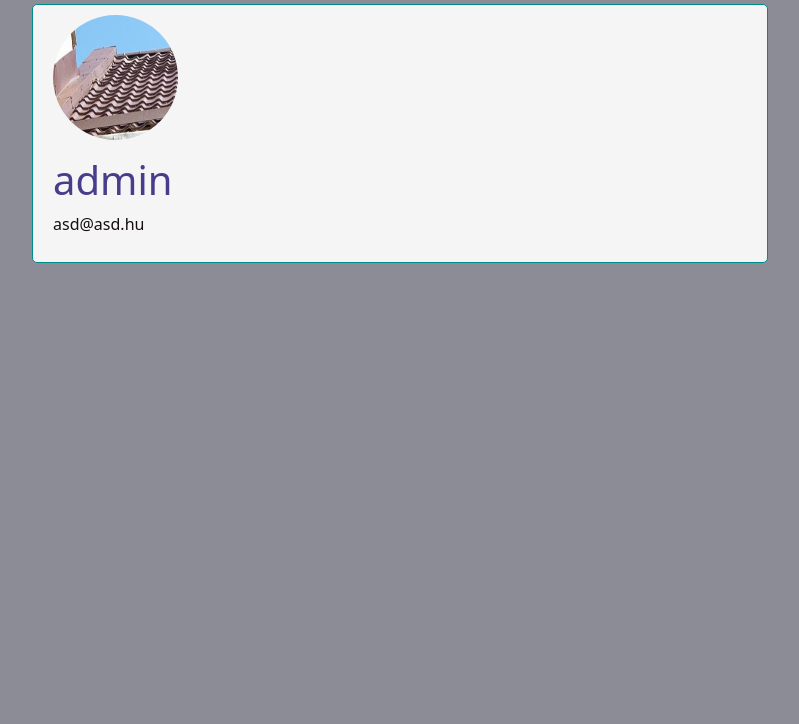
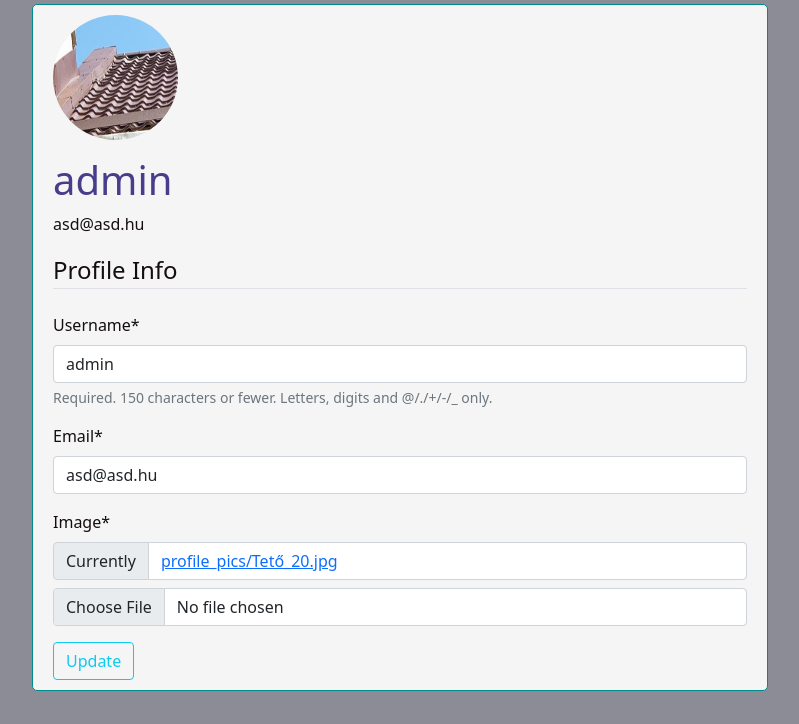
Before and after one commit to ALamros/2022_szeptember_django_ui_tikasz, a Django app: page /profile/ in a window 1280 px wide. Shown: the part 76-800 px from the top of the page, without its empty margins (50-849 px from the left). Run offline with Django 3.2, Linux system fonts and the light colour scheme; a user stored in the database is signed in; data comes from the database, SQL or seed files in the repository; both versions use the stored data as it was after the commit; parts of the project's set-up code (start-up, migrations or seed data) failed here and were passed over; some libraries are stand-ins or nearby versions.

Commit message:
finalize profile page

```diff
--- a/my_blog/templates/user/profile.html
+++ b/my_blog/templates/user/profile.html
@@ -1,4 +1,5 @@
 {% extends 'blog/base.html' %}
+{% load crispy_forms_tags %}
 {% block content %}
     <div class="content-section">
         <div class="media">
@@ -8,5 +9,17 @@
                 <p clas="text-secondary">{{ user.email }}</p>
             </div>
         </div>
+        <form method="post" enctype="multipart/form-data">
+            {% csrf_token %}
+            <fieldset class="form-group">
+                <legend class="border-bottom mb-4">Profile Info</legend>
+                <!-- {{ form.as_p }} -->
+                {{ u_form|crispy }}
+                {{ p_form|crispy }}
+            </fieldset>
+            <div class="form-group">
+                <button class="btn btn-outline-info" type="submit">Update</button>
+            </div>
+        </form>
     </div>
 {% endblock content %}
--- a/my_blog/user_registration/apps.py
+++ b/my_blog/user_registration/apps.py
@@ -4,3 +4,6 @@ from django.apps import AppConfig
 class UserRegistrationConfig(AppConfig):
     default_auto_field = 'django.db.models.BigAutoField'
     name = 'user_registration'
+
+    def ready(self):
+        import user_registration.signals
--- a/my_blog/user_registration/forms.py
+++ b/my_blog/user_registration/forms.py
@@ -2,6 +2,7 @@ from django import forms
 from django import forms
 from django.contrib.auth.models import User
 from django.contrib.auth.forms import UserCreationForm
+from .models import ProfileModel
 
 class UserRegisterForm(UserCreationForm):
     email = forms.EmailField(required=True)
@@ -9,3 +10,15 @@ class UserRegisterForm(UserCreationForm):
     class Meta:
         model = User
         fields = ['username', 'email', 'password1', 'password2']
+
+class UserUpdateForm(forms.ModelForm):
+    email = forms.EmailField()
+
+    class Meta:
+        model = User
+        fields = ['username', 'email']
+
+class ProfileUpdateForm(forms.ModelForm):
+    class Meta:
+        model = ProfileModel
+        fields = ['image']
--- a/my_blog/user_registration/models.py
+++ b/my_blog/user_registration/models.py
@@ -1,6 +1,7 @@
 from distutils.command.upload import upload
 from django.db import models
 from django.contrib.auth.models import User
+from PIL import Image
 
 class ProfileModel(models.Model):
     user = models.OneToOneField(User, on_delete=models.CASCADE)
@@ -11,3 +12,12 @@ class ProfileModel(models.Model):
 
     def __str__(self):
         return f"{self.user.username} Profile"
+
+    def save(self):
+        super().save()
+
+        img = Image.open(self.image.path)
+        if img.height > 300 or img.width > 300:
+            output_size = (300, 300)
+            img.thumbnail(output_size)
+            img.save(self.image.path)
--- a/my_blog/user_registration/views.py
+++ b/my_blog/user_registration/views.py
@@ -1,5 +1,5 @@
 from django.shortcuts import render, redirect
-from .forms import UserRegisterForm
+from .forms import UserRegisterForm, UserUpdateForm, ProfileUpdateForm
 from django.contrib import messages
 from django.contrib.auth.decorators import login_required
 from .models import ProfileModel
@@ -11,9 +11,9 @@ def register(request):
         form = UserRegisterForm(request.POST)
         if form.is_valid():
             form.save()
-            username = form.cleaned_data.get('username')
-            usr_obj = User.objects.filter(username=username).first()
-            prof_temp = ProfileModel.objects.create(user_id=usr_obj.pk)
+            # username = form.cleaned_data.get('username')
+            # usr_obj = User.objects.filter(username=username).first()
+            # prof_temp = ProfileModel.objects.create(user_id=usr_obj.pk)
 
             messages.success(request, f"Your account has been created! ")
 
@@ -29,4 +29,20 @@ def register(request):
 # @login_required(login_url='login')
 @login_required
 def profile_view(request):
-    return render(request, 'user/profile.html')
+    if request.method == 'POST':
+        u_form = UserUpdateForm(request.POST, instance=request.user)
+        p_form = ProfileUpdateForm(request.POST, request.FILES, instance=request.user.profilemodel)
+        if u_form.is_valid() and p_form.is_valid():
+            u_form.save()
+            p_form.save()
+            messages.success(request, "Your account has been updated!")
+            return redirect('profile')
+    else:
+        u_form = UserUpdateForm(instance=request.user)
+        p_form = ProfileUpdateForm(instance=request.user.profilemodel)
+
+    context = {
+        "u_form":u_form,
+        "p_form":p_form
+    }
+    return render(request, 'user/profile.html', context=context)
```
Also changed, not shown: my_blog/user_registration/signals.py (added, +14 -0 lines), my_blog/db.sqlite3, my_blog/media/profile_pics/Tető_06.jpg, my_blog/media/profile_pics/Tető_20.jpg (added).
